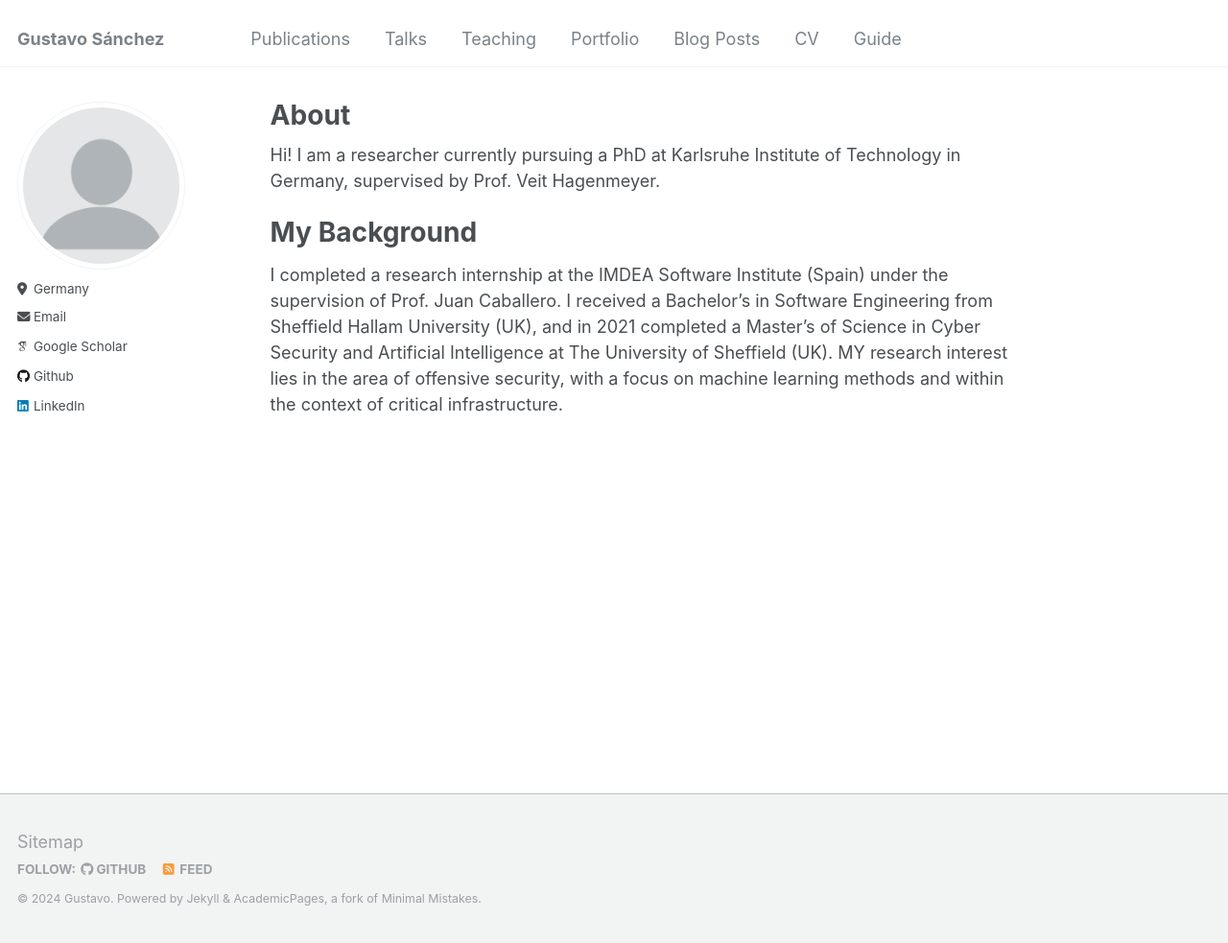
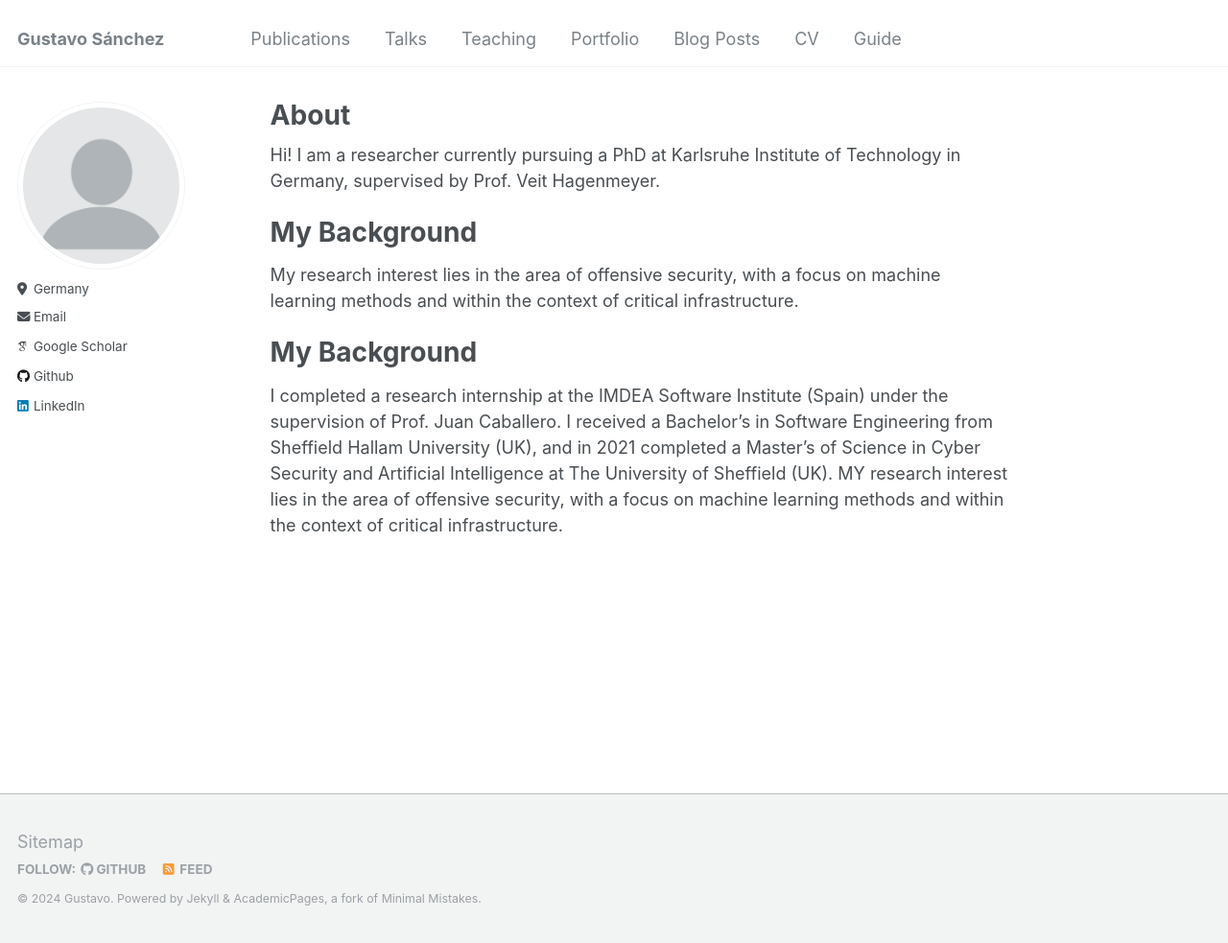
Before and after one commit to gus5298/gus5298.github.io, a Jekyll site: the page built from _pages/about.md, in a window 1280 px wide and 983 px high. Shown: the whole window at 96% size. Built offline with Jekyll 4.4.1, drawn with Linux system fonts in a browser that asks for light colours; some web fonts are replaced.

Commit message:
Update about.md

```diff
--- a/_pages/about.md
+++ b/_pages/about.md
@@ -11,4 +11,8 @@ Hi! I am a researcher currently pursuing a PhD at Karlsruhe Institute of Technol
 
 My Background
 ======
+My research interest lies in the area of offensive security, with a focus on machine learning methods and within the context of critical infrastructure.
+
+My Background
+======
 I completed a research internship at the IMDEA Software Institute (Spain) under the supervision of Prof. Juan Caballero. I received a Bachelor's in Software Engineering from Sheffield Hallam University (UK), and in 2021 completed a Master's of Science in Cyber Security and Artificial Intelligence at The University of Sheffield (UK). MY research interest lies in the area of offensive security, with a focus on machine learning methods and within the context of critical infrastructure.
```
